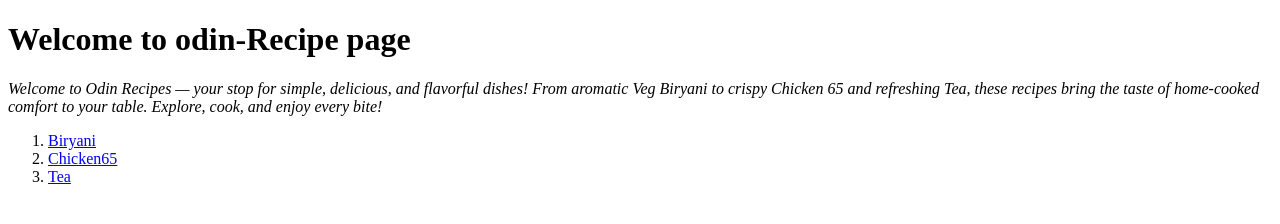
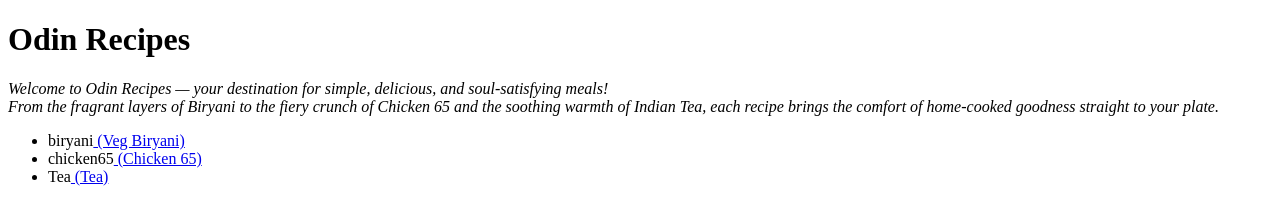
Before and after one commit to retheka62-creator/odin-recipes, a plain HTML site: page index.html in a window 1280 px wide. Drawn offline with Linux system fonts and the light colour scheme.

Commit message:
Initial project upload

```diff
--- a/index.html
+++ b/index.html
@@ -1,22 +1,20 @@
 <!DOCTYPE html>
-<html lang ="en">
-    <head>
-        <meta charset = "UTF-8">
-        <meta name="viewport" content="width=device-width, initial-scale=1.0">
-        <title>ODIN-RECIPES</title>
-    </head>
-    <body>
-        <h1>Welcome to odin-Recipe page</h1>
-         <p>
-           <em> Welcome to Odin Recipes — your stop for simple, delicious, and flavorful dishes!
-            From aromatic Veg Biryani to crispy Chicken 65 and refreshing Tea,
-            these recipes bring the taste of home-cooked comfort to your table.
-            Explore, cook, and enjoy every bite!</em></p>
+<html lang="en">
+<head>
+  <meta charset="UTF-8">
+  <meta name="viewport" content="width=device-width, initial-scale=1.0">
+  <title>Odin Recipes</title>
+</head>
+<body>
+  <h1>Odin Recipes</h1>
+  <p><em> Welcome to Odin Recipes — your destination for simple, delicious, and soul-satisfying meals!<br>
+From the fragrant layers of  Biryani to the fiery crunch of Chicken 65 and the soothing warmth of Indian Tea, each recipe brings the comfort of home-cooked goodness straight to your plate.
+</em></p>
 
-         <ol>
-            <li><a href="recipes/biryani.html">Biryani</a></li>
-            <li><a href="recipes/chicken65.html">Chicken65</a></li>
-            <li><a href="recipes/tea.html">Tea</a></li>
-         </ol>
-    </body>
+  <ul>
+    <li>biryani<a href="recipes/biryani.html"> (Veg Biryani) </a></li>
+    <li>chicken65<a href="recipes/chicken65.html"> (Chicken 65) </a></li>
+    <li>Tea<a href="recipes/tea.html"> (Tea) </a></li>
+  </ul>
+</body>
 </html>
```
